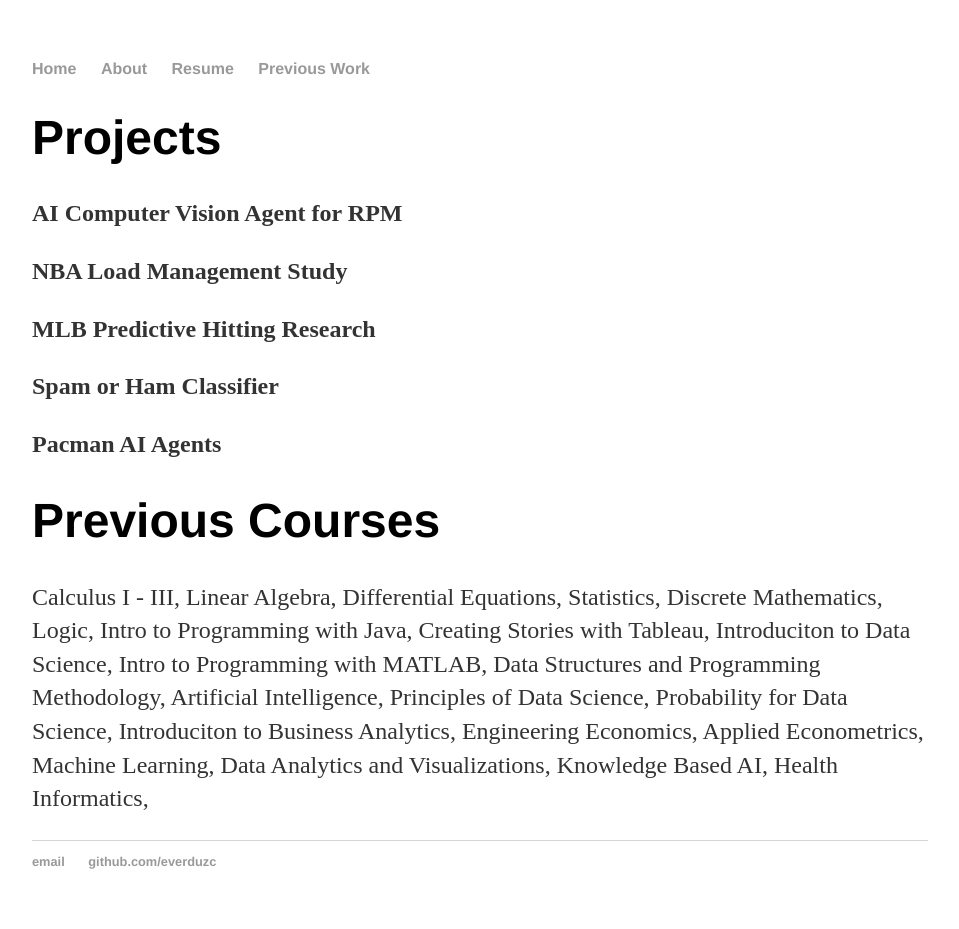
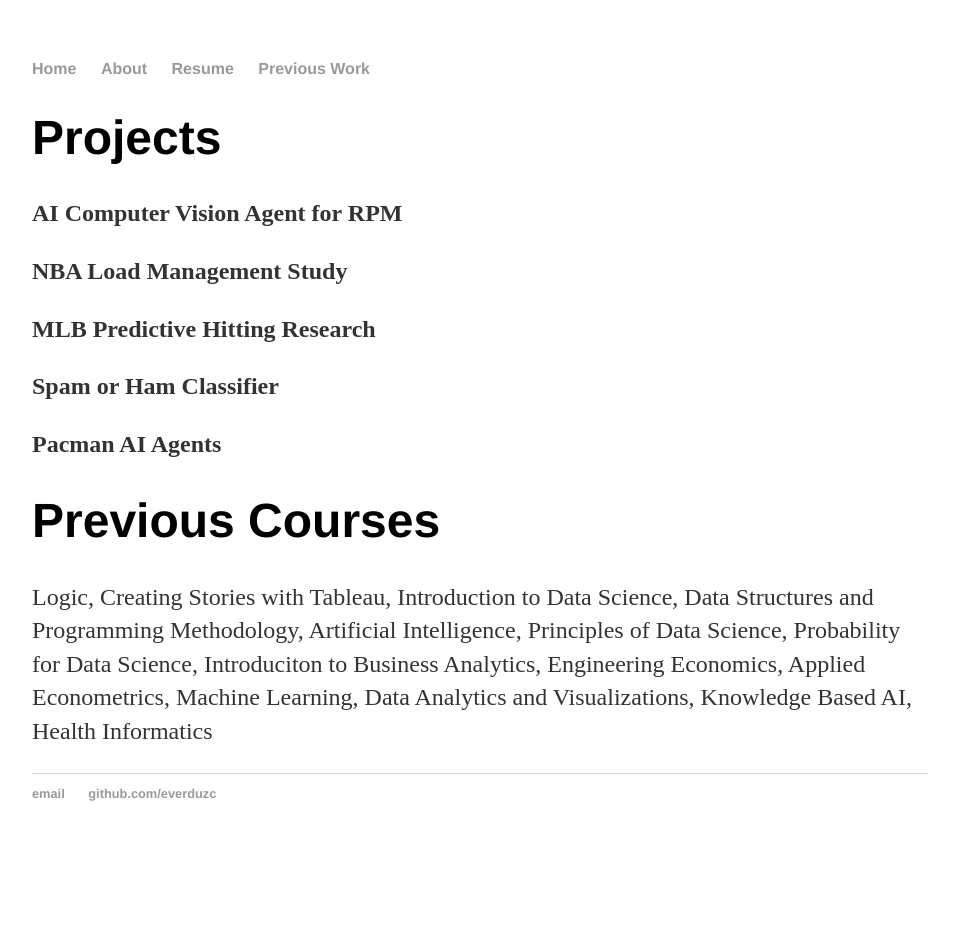
Before and after one commit to everduzc/everduzc.github.io, a Jekyll site: the page built from pw/index.html, in a window 1280 px wide. Shown: the whole page, without its empty margins (160-1119 px from the left). Built offline with Jekyll 4.4.1, drawn with Linux system fonts in a browser that asks for light colours; after the commit the page ends 900 px from its top, so only the background shows below that.

Commit message:
Update index.html

```diff
--- a/pw/index.html
+++ b/pw/index.html
@@ -13,6 +13,18 @@
 		<p> <strong> Pacman AI Agents </strong> </p>
 
 		<h1> Previous Courses</h1>
-		<p> Calculus I - III, Linear Algebra, Differential Equations, Statistics, Discrete Mathematics, Logic, Intro to Programming with Java, Creating Stories with Tableau, Introduciton to Data Science, Intro to Programming with MATLAB, Data Structures and Programming Methodology, Artificial Intelligence, Principles of Data Science, Probability for Data Science, Introduciton to Business Analytics, Engineering Economics, Applied Econometrics, Machine Learning, Data Analytics and Visualizations, Knowledge Based AI, Health Informatics, </p>
-
+		<p> Logic,
+			Creating Stories with Tableau,
+			Introduction to Data Science,
+			Data Structures and Programming Methodology,
+			Artificial Intelligence,
+			Principles of Data Science,
+			Probability for Data Science,
+			Introduciton to Business Analytics,
+			Engineering Economics,
+			Applied Econometrics,
+			Machine Learning,
+			Data Analytics and Visualizations,
+			Knowledge Based AI,
+			Health Informatics </p>
 	</div>
```
